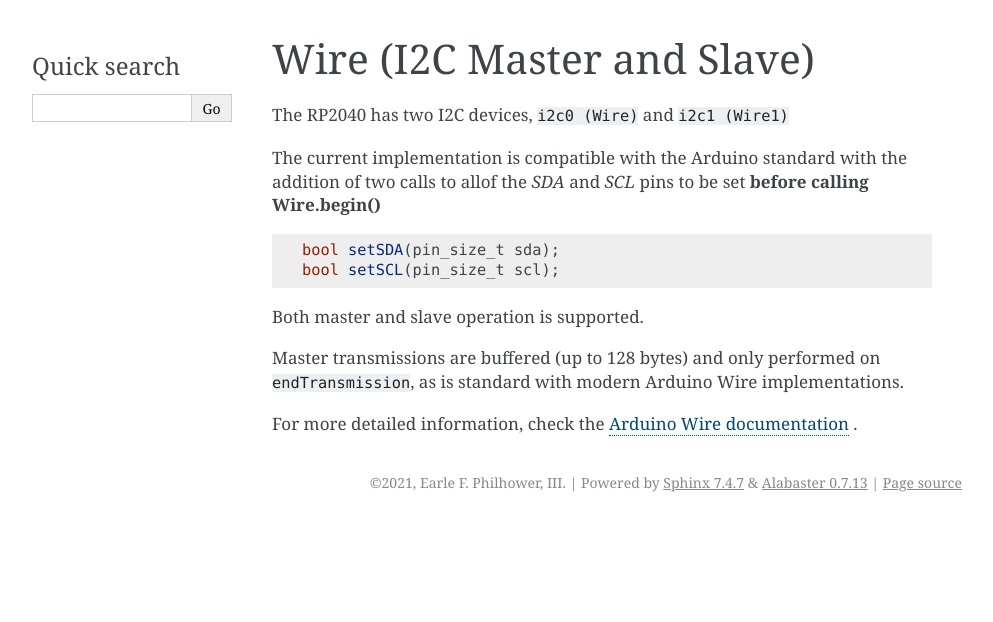
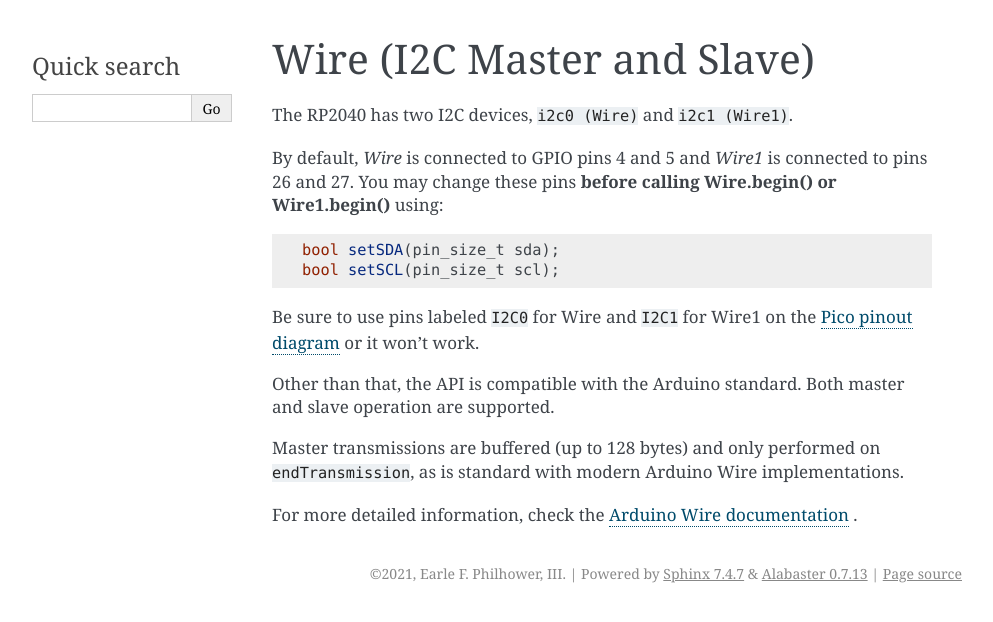
Before and after one commit to earlephilhower/arduino-pico, a Sphinx documentation site: the page built from docs/wire.rst, in a window 1280 px wide. Shown: the top 622 px of the page, without its empty margins (148-1141 px from the left). Built offline with Sphinx 7.4.7, drawn with Linux system fonts in a browser that asks for light colours; pages that are not in the unit, such as notebooks, are missing from menus.

Commit message:
docs: clarify pin assignments for i2c

```diff
--- a/docs/wire.rst
+++ b/docs/wire.rst
@@ -1,18 +1,22 @@
 Wire (I2C Master and Slave)
 ===========================
 
-The RP2040 has two I2C devices, ``i2c0 (Wire)`` and ``i2c1 (Wire1)``
+The RP2040 has two I2C devices, ``i2c0 (Wire)`` and ``i2c1 (Wire1)``.
 
-The current implementation is compatible with the Arduino standard
-with the addition of two calls to allof the `SDA` and `SCL` pins
-to be set **before calling Wire.begin()**
+By default, `Wire` is connected to GPIO pins 4 and 5 and `Wire1` is connected
+to pins 26 and 27. You may change these pins **before calling Wire.begin() or Wire1.begin()** using:
 
 .. code:: cpp
 
         bool setSDA(pin_size_t sda);
         bool setSCL(pin_size_t scl);
 
-Both master and slave operation is supported.
+Be sure to use pins labeled ``I2C0`` for Wire and ``I2C1`` for Wire1 on the
+`Pico pinout diagram <https://datasheets.raspberrypi.org/pico/Pico-R3-A4-Pinout.pdf>`_
+or it won't work.
+
+Other than that, the API is compatible with the Arduino standard.
+Both master and slave operation are supported.
 
 Master transmissions are buffered (up to 128 bytes) and only performed
 on ``endTransmission``, as is standard with modern Arduino Wire implementations.
```
